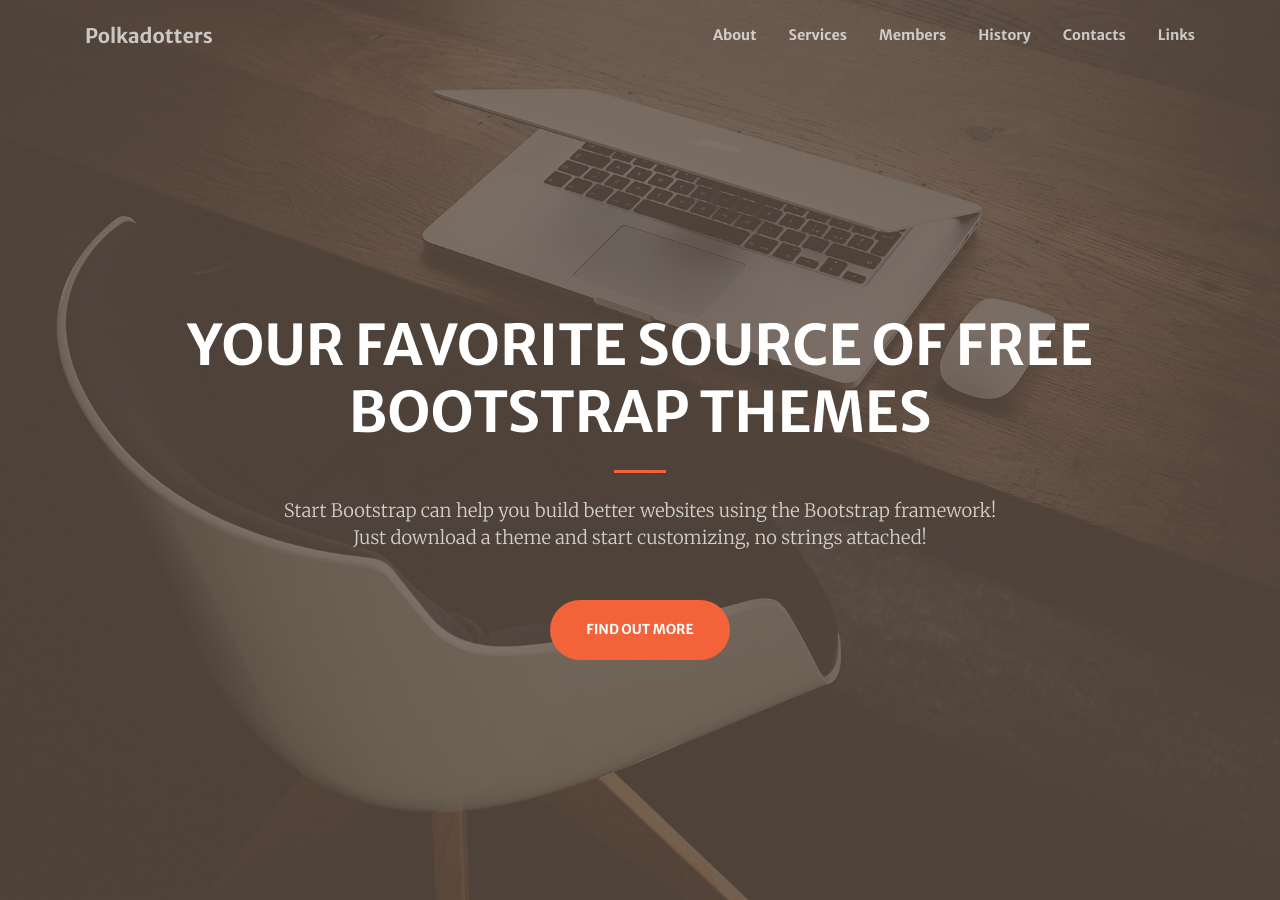
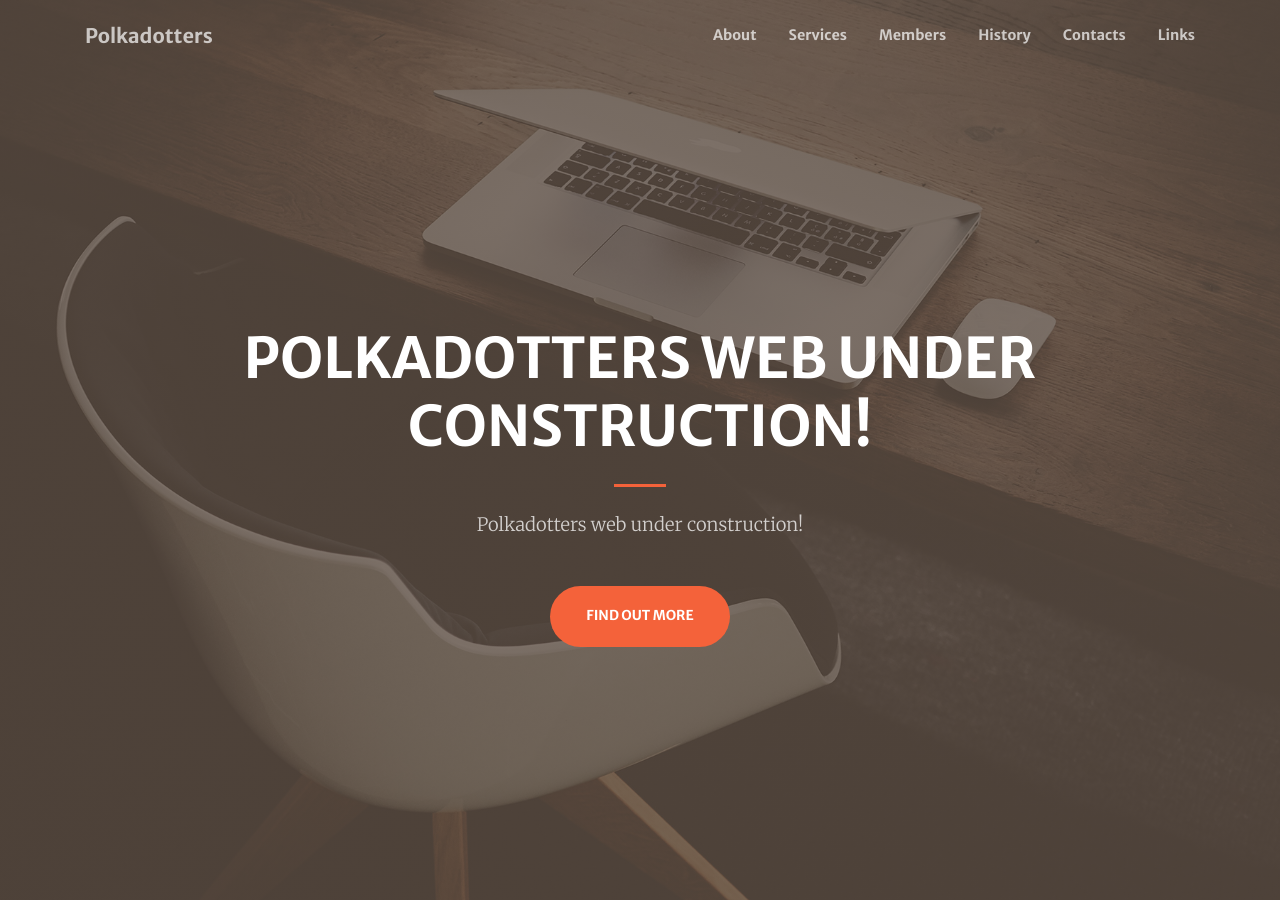
Before and after one commit to pmensik/polkadotters-web, a Jekyll site: the page built from index.md, in a window 1280 px wide and 900 px high. Built offline with Jekyll 4.4.1, drawn with Linux system fonts in a browser that asks for light colours; nearby versions of some CDN libraries.

Commit message:
Add under construction message to the index page

```diff
--- a/index.md
+++ b/index.md
@@ -1,10 +1,9 @@
 ---
 layout: home
 header:
-  title: Your Favorite Source of Free Bootstrap Themes
+  title: Polkadotters web under construction!
   text: >
-    Start Bootstrap can help you build better websites using the Bootstrap
-    framework! Just download a theme and start customizing, no strings attached!
+    Polkadotters web under construction!
   action: # action button is optional
     label: Find Out More
     url: '#about'
```
